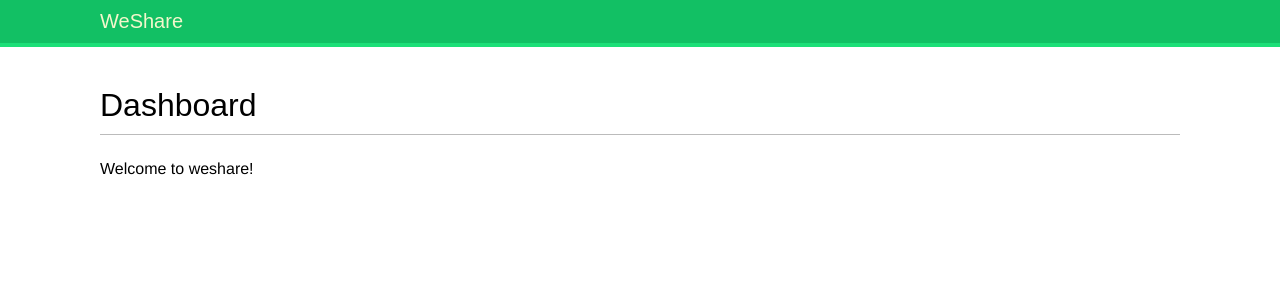
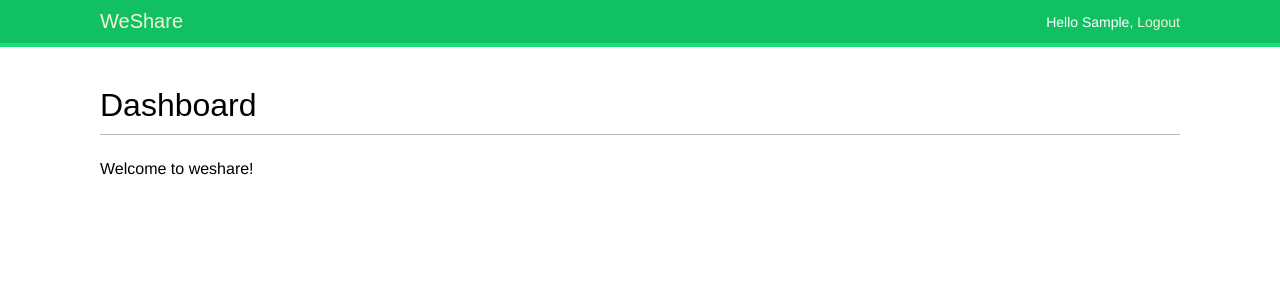
Before and after one commit to udemy-course/Django-Weshare, a Django app: page /account/ in a window 1280 px wide. Shown: the top 300 px of the page. Run offline with Django 3.2, Linux system fonts and the light colour scheme; the visitor is signed in with stand-in values (Sample User, id 1).

Commit message:
add logout view and html template
Signed-off-by: Peng Xiao <xiaoquwl@gmail.com>

```diff
--- a/account/templates/base.html
+++ b/account/templates/base.html
@@ -8,6 +8,14 @@
 <body>
   <div id="header">
     <span class="logo">WeShare</span>
+    <span class="user">
+      {% if request.user.is_authenticated %}
+        Hello {{ request.user.first_name }},
+        <a href="{% url "logout" %}">Logout</a>
+      {% else %}
+        <a href="{% url "login" %}">Log-in</a>
+      {% endif %}
+    </span>
   </div>
   <div id="content">
     {% block content %}
--- a/account/urls.py
+++ b/account/urls.py
@@ -11,5 +11,12 @@ urlpatterns = [
             template_name='account/login.html'),
         name='login'
     ),
-    path('', views.dashboard, name='dashboard')
+    path(
+        'logout/',
+        auth_views.LogoutView.as_view(
+            template_name='account/logout.html'
+        ),
+        name='logout'
+    ),
+    path('', views.dashboard, name='dashboard'),
 ]
```
Also changed, not shown: account/templates/account/logout.html (added, +8 -0 lines).
